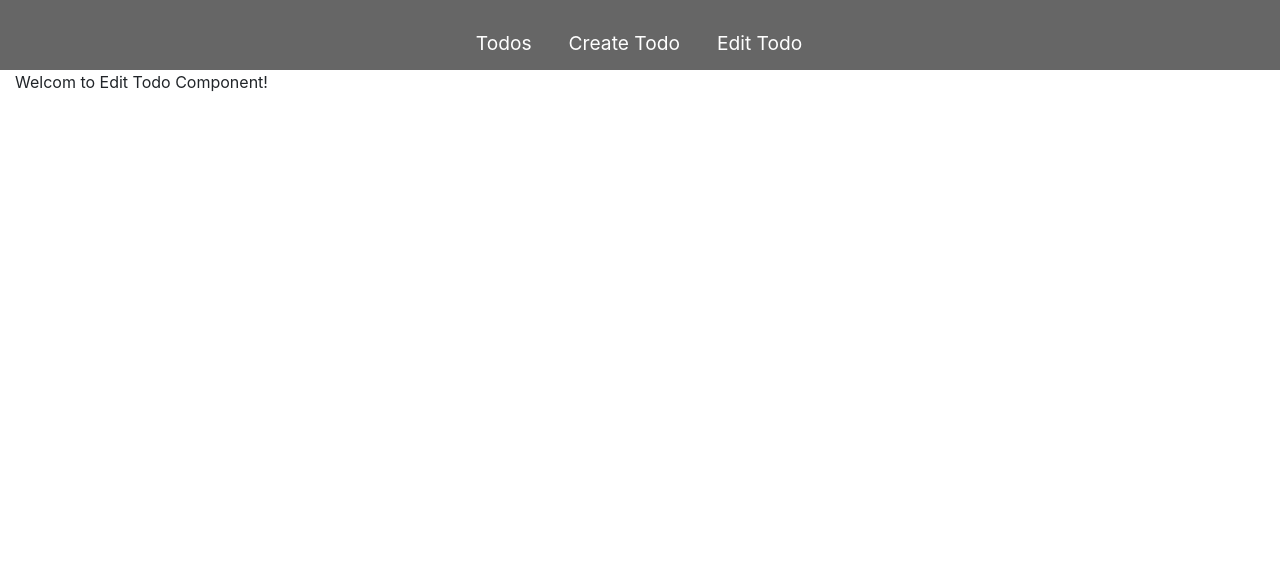
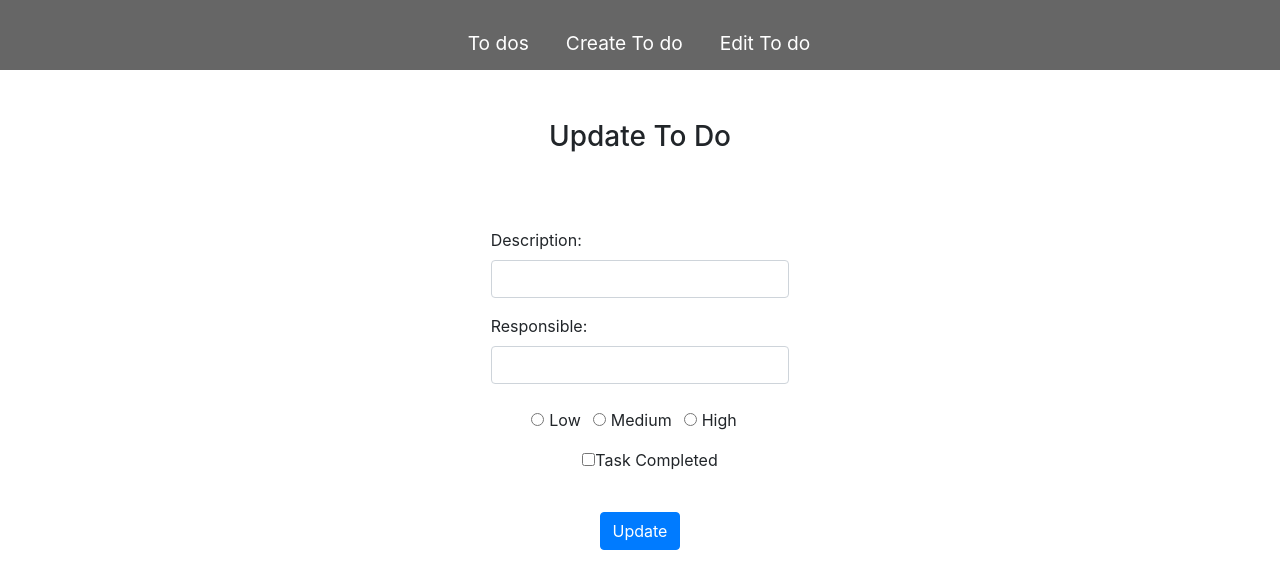
Before and after one commit to dgreeott/Todo_MERN, a React (Create React App) app: page /edit/1 in a window 1280 px wide. Shown: the top 588 px of the page. Built offline with nearby package versions, Linux system fonts and the light colour scheme; no server answers.

Commit message:
Connected front-end to back-end and finished the app layout

```diff
--- a/package.json
+++ b/package.json
@@ -6,6 +6,7 @@
     "@testing-library/jest-dom": "^5.11.10",
     "@testing-library/react": "^11.2.5",
     "@testing-library/user-event": "^12.8.3",
+    "axios": "^0.21.1",
     "bootstrap": "^4.6.0",
     "react": "^17.0.2",
     "react-dom": "^17.0.2",
--- a/src/App.js
+++ b/src/App.js
@@ -14,7 +14,7 @@ class App extends Component {
       <>
         <Router>
           <Navbar />
-          <div className="container-fluid">
+          <div className="container mt-5">
             <Route path="/" exact component={TodosList} />
             <Route path="/edit/:id" component={EditTodo} />
             <Route path="/create" component={CreateTodo} />
--- a/src/components/Navbar/ListItems.js
+++ b/src/components/Navbar/ListItems.js
@@ -1,16 +1,16 @@
 export const ListItems = [
     {
-      title: "Todos",
+      title: "To dos",
       url: "/",
       cName: "nav-links",
     },
     {
-      title: "Create Todo",
+      title: "Create To do",
       url: "/create",
       cName: "nav-links",
     },
     {
-      title: "Edit Todo",
+      title: "Edit To do",
       url: "/edit/:id",
       cName: "nav-links",
     },
--- a/src/components/create-todo.component.js
+++ b/src/components/create-todo.component.js
@@ -1,4 +1,5 @@
 import React, { Component } from "react";
+import axios from "axios";
 
 export default class CreateTodo extends Component {
   constructor(props) {
@@ -38,11 +39,24 @@ export default class CreateTodo extends Component {
   onSubmit = (e) => {
     e.preventDefault();
 
+    /*
     console.log(`Form submitted: `);
     console.log(`Todo Description: ${this.state.todo_description}`);
     console.log(`Todo Responsible: ${this.state.todo_responsible}`);
     console.log(`Todo Priority: ${this.state.todo_priority}`);
     console.log(`Todo Completed: ${this.state.todo_completed}`);
+    */
+
+    const newTodo = {
+      todo_description: this.state.todo_description,
+      todo_responsible: this.state.todo_responsible,
+      todo_priority: this.state.todo_priority,
+      todo_completed: this.state.todo_completed,
+    };
+
+    axios.post("http://localhost:4000/todos/add", newTodo).then((res) => {
+      console.log(res.data);
+    });
 
     this.setState({
       todo_description: "",
@@ -56,7 +70,7 @@ export default class CreateTodo extends Component {
     return (
       <div style={{ marginTop: 20 }}>
         <div className="container">
-          <h3>Create New Todo Item</h3>
+          <h3>Create New To do Item</h3>
           <form onSubmit={this.onSubmit}>
             <div className="form-group">
               <label>Description: </label>
@@ -117,7 +131,7 @@ export default class CreateTodo extends Component {
             <div className="form-group">
               <input
                 type="submit"
-                value="Create Todo"
+                value="Create"
                 className="btn btn-primary"
               />
             </div>
--- a/src/components/edit-todo.component.js
+++ b/src/components/edit-todo.component.js
@@ -1,12 +1,203 @@
-import React, { Component } from 'react';
-
+import React, { Component } from "react";
+import axios from "axios";
 
 export default class EditTodo extends Component {
-  render() {
-      return (
-          <div>
-              <p>Welcom to Edit Todo Component!</p>
+  constructor(props) {
+    super(props);
+
+    this.onChangeTodoDescription = this.onChangeTodoDescription.bind(this);
+    this.onChangeTodoResponsible = this.onChangeTodoResponsible.bind(this);
+    this.onChangeTodoPriority = this.onChangeTodoPriority.bind(this);
+    this.onChangeTodoCompleted = this.onChangeTodoCompleted.bind(this);
+    this.onSubmit = this.onSubmit.bind(this);
+
+    this.state = {
+      todo_description: "",
+      todo_responsible: "",
+      todo_priority: "",
+      todo_completed: false,
+    };
+  }
+
+  componentDidMount = () => {
+    axios
+      .get("http://localhost:4000/todos/" + this.props.match.params.id)
+      .then((response) => {
+        this.setState({
+          todo_description: response.data.todo_description,
+          todo_responsible: response.data.todo_responsible,
+          todo_priority: response.data.todo_priority,
+          todo_completed: response.data.todo_completed,
+        });
+      })
+      .catch(function (error) {
+        console.log(error);
+      });
+  };
+
+  onChangeTodoDescription = (e) => {
+    this.setState({
+      todo_description: e.target.value,
+    });
+  };
+
+  onChangeTodoResponsible = (e) => {
+    this.setState({
+      todo_responsible: e.target.value,
+    });
+  };
+
+  onChangeTodoPriority = (e) => {
+    this.setState({
+      todo_priority: e.target.value,
+    });
+  };
+
+  onChangeTodoCompleted = (e) => {
+    this.setState({
+      todo_completed: !this.state.todo_completed,
+    });
+  };
+
+  onSubmit = (e) => {
+    e.preventDefault();
+
+    const obj = {
+      todo_description: this.state.todo_description,
+      todo_responsible: this.state.todo_responsible,
+      todo_priority: this.state.todo_priority,
+      todo_completed: this.state.todo_completed,
+    };
+
+    axios
+      .post(
+        "http://localhost:4000/todos/update/" + this.props.match.params.id,
+        obj
+      )
+      .then((res) => console.log(res.data))
+      .catch(function (error) {
+        console.log(error);
+      });
+
+    this.props.history.push("/");
+  };
+
+  render = () => {
+    return (
+      <>
+        <div className="row justify-content-center " style={{ margin: 50 }}>
+          <h3>Update To Do</h3>
+        </div>
+        <div className="container justify-content-center">
+          <div className="row justify-content-center">
+            <div className="col-sm-6 justify-content-center">
+              <form onSubmit={this.onSubmit}>
+                <div className="row justify-content-center m-3">
+                  <div className="col-sm-8 justify-content-center">
+                    <div className="form=group">
+                      <label>Description: </label>
+                      <input
+                        type="text"
+                        className="form-control"
+                        value={this.state.todo_description}
+                        onChange={this.onChangeTodoDescription}
+                      />
+                    </div>
+                  </div>
+                </div>
+                <div className="row justify-content-center m-3">
+                  <div className="col-sm-8 justify-content-center">
+                    <div className="form=group">
+                      <label>Responsible: </label>
+                      <input
+                        type="text"
+                        className="form-control"
+                        value={this.state.todo_responsible}
+                        onChange={this.onChangeTodoResponsible}
+                      />
+                    </div>
+                  </div>
+                </div>
+                <div className="row justify-content-center mt-4">
+                  <div className="col-sm-8 justify-content-center">
+                    <div className="form-group text-center">
+                      <div className="form-check form-check-inline">
+                        <input
+                          className="form-check-input"
+                          type="radio"
+                          name="priorityOptions"
+                          id="priorityLow"
+                          value="Low"
+                          checked={this.state.todo_priority === "Low"}
+                          onChange={this.onChangeTodoPriority}
+                        />
+                        <label className="form-check-label">Low</label>
+                      </div>
+                      <div className="form-check form-check-inline">
+                        <input
+                          className="form-check-input"
+                          type="radio"
+                          name="priorityOptions"
+                          id="priorityMedium"
+                          value="Medium"
+                          checked={this.state.todo_priority === "Medium"}
+                          onChange={this.onChangeTodoPriority}
+                        />
+                        <label className="form-check-label">Medium</label>
+                      </div>
+                      <div className="form-check form-check-inline">
+                        <input
+                          className="form-check-input"
+                          type="radio"
+                          name="priorityOptions"
+                          id="priorityHigh"
+                          value="High"
+                          checked={this.state.todo_priority === "High"}
+                          onChange={this.onChangeTodoPriority}
+                        />
+                        <label className="form-check-label">High</label>
+                      </div>
+                    </div>
+                  </div>
+                </div>
+                <div className="row justify-content-center">
+                  <div className="col-sm-8 justify-content-center">
+                    <div className="form-check text-center">
+                      <input
+                        type="checkbox"
+                        classnName="form-check-input"
+                        id="completedCheckbox"
+                        name="completedCheckbox"
+                        onChange={this.onChangeTodoCompleted}
+                        checked={this.state.todo_completed}
+                        value={this.state.todo_completed}
+                      />
+                      <label
+                        className="form-check-label"
+                        htmlFor="completedCheckbox"
+                      >
+                        Task Completed
+                      </label>
+                    </div>
+                  </div>
+                </div>
+                <br />
+                <div className="row justify-content-center m-3">
+                  <div className="col-sm-8 justify-content-center">
+                    <div className="form-group text-center">
+                      <input
+                        type="submit"
+                        value="Update"
+                        className="btn btn-primary"
+                      />
+                    </div>
+                  </div>
+                </div>
+              </form>
+            </div>
           </div>
-      )
-  }
+        </div>
+      </>
+    );
+  };
 }
--- /dev/null
+++ b/src/components/todo.component.js
@@ -0,0 +1,13 @@
+import React from "react";
+import { Link } from "react-router-dom";
+
+export const Todo = props => (
+    <tr>
+        <td className={props.todo.todo_completed ? 'completed' : ''}>{props.todo.todo_description}</td>
+        <td className={props.todo.todo_completed ? 'completed' : ''}>{props.todo.todo_responsible}</td>
+        <td className={props.todo.todo_completed ? 'completed' : ''}>{props.todo.todo_priority}</td>
+        <td>
+            <Link to={"/edit/" + props.todo._id}>Edit</Link>
+        </td>
+    </tr>
+)
--- a/src/components/todos-list.component.js
+++ b/src/components/todos-list.component.js
@@ -1,12 +1,63 @@
-import React, { Component } from 'react';
+import React, { Component } from "react";
+
+import axios from "axios";
+import {Todo}  from "./todo.component"
+
 
 
 export default class TodosList extends Component {
+  constructor(props) {
+    super(props);
+
+    this.state = { todos: [] };
+  }
+
+  componentDidMount = () => {
+    axios
+      .get("http://localhost:4000/todos/")
+      .then((response) => {
+        this.setState({ todos: response.data });
+      })
+      .catch(function (error) {
+        console.log(error);
+      });
+  };
+
+  componentDidUpdate = () => {
+    axios
+      .get("http://localhost:4000/todos/")
+      .then((response) => {
+        this.setState({ todos: response.data });
+      })
+      .catch(function (error) {
+        console.log(error);
+      });
+  };
+
+todoList = () => {
+    return this.state.todos.map(function(currentTodo, i) {
+        return <Todo todo={currentTodo} key={i} />;
+    })
+}
+
   render() {
-      return (
-          <div>
-              <p>Welcom to Todos List Component!</p>
-          </div>
-      )
+    return (
+      <div>
+        <h3>To Do List</h3>
+        <table className="table table-script" style={{marginTop: 20 }}>
+            <thead>
+                <tr>
+                    <th>Description</th>
+                    <th>Responsible</th>
+                    <th>Priority</th>
+                    <th>Action</th>
+                </tr>
+            </thead>
+            <tbody>
+                { this.todoList() }
+            </tbody>
+        </table>
+      </div>
+    );
   }
 }
--- a/src/index.css
+++ b/src/index.css
@@ -11,3 +11,7 @@ code {
   font-family: source-code-pro, Menlo, Monaco, Consolas, 'Courier New',
     monospace;
 }
+
+.completed {
+  text-decoration: line-through;
+}
```
Also changed, not shown: 1 other file (tests, documents, lock files or other folders).
